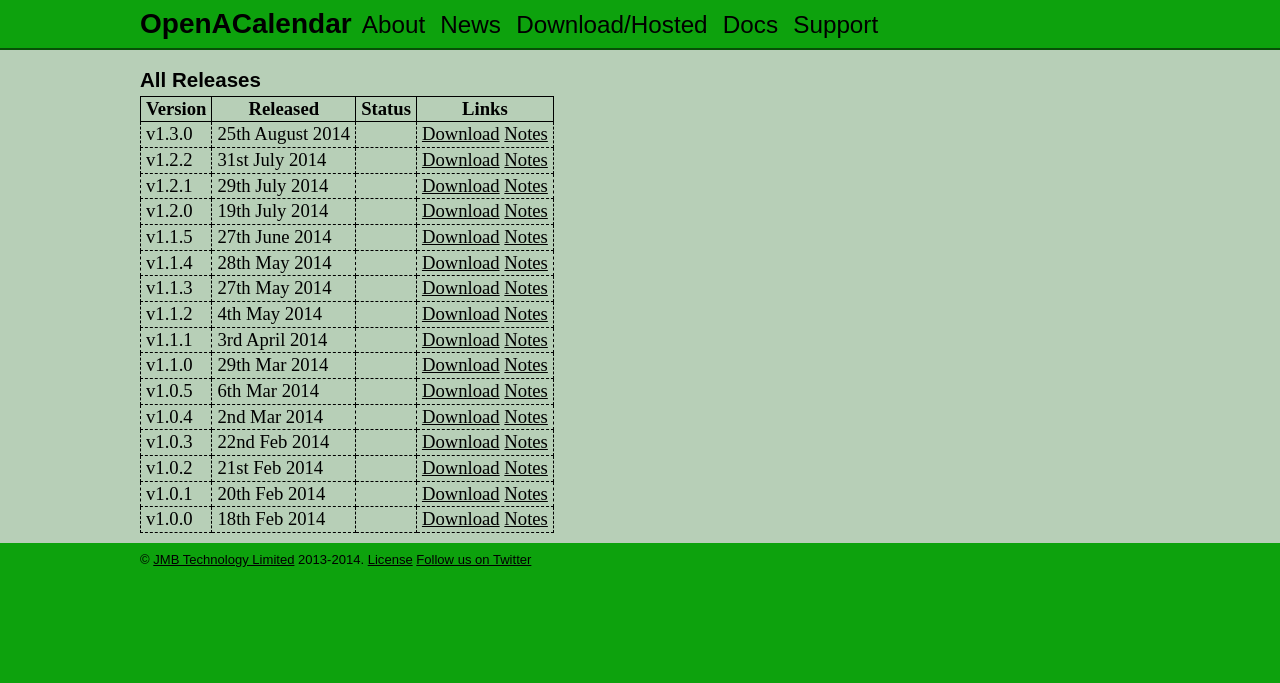
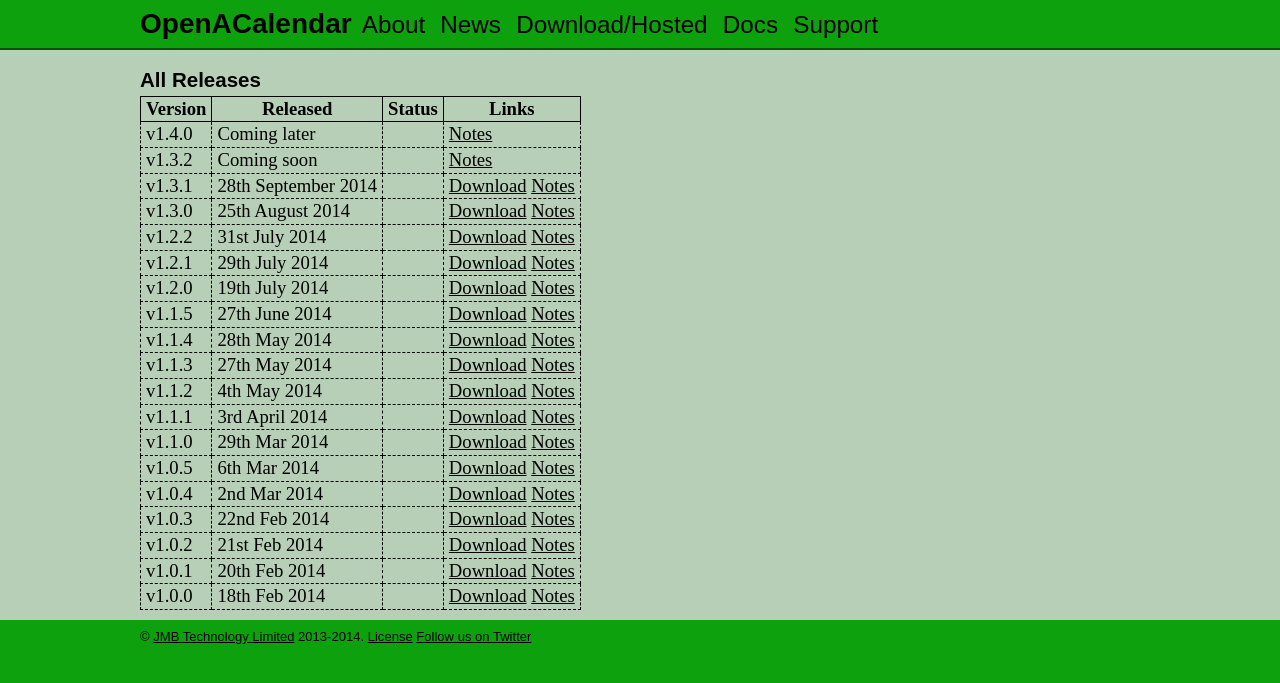
Before and after one commit to OpenACalendar/openacalendar.github.io, a Jekyll site: the page built from release/index.html, in a window 1280 px wide. Shown: the top 683 px of the page. Built offline with Jekyll 4.4.1, drawn with Linux system fonts in a browser that asks for light colours; Markdown is read by kramdown in place of the engine named in the settings; comment, search, counter and statistics services are not loaded.

Commit message:
Release 1.3.1

```diff
--- a/release/1.3.1.html
+++ b/release/1.3.1.html
@@ -3,7 +3,7 @@
 title: Release v1.3.1
 ---
 
-<h2>Release v1.3.1, xxth September 2014</h2>
+<h2>Release v1.3.1, 28th September 2014</h2>
 
 <p><a href="https://github.com/OpenACalendar/OpenACalendar-Web-Core/releases/tag/v1.3.1">Download</a></p>
 
--- a/release/1.4.0.html
+++ b/release/1.4.0.html
@@ -3,7 +3,7 @@
 title: Release v1.4.0
 ---
 
-<h2>Release v1.4.0, Due late 2014</h2>
+<h2>Release v1.4.0, Due early 2015</h2>
 
 <!-- <p><a href="https://github.com/OpenACalendar/OpenACalendar-Web-Core/releases/tag/v1.4.0">Download</a></p> -->
 
--- a/release/index.html
+++ b/release/index.html
@@ -8,6 +8,33 @@
 
 <table class="releases">
 	<tr><th>Version</th><th>Released</th><th>Status</th><th>Links</th></tr>
+	<tr>
+		<td>v1.4.0</td>
+		<td>Coming later</td>
+		<td></td>
+		<td>
+			<!-- a href="https://github.com/OpenACalendar/OpenACalendar-Web-Core/releases/tag/v1.4.0">Download</a -->
+			<a href="1.4.0.html">Notes</a>
+		</td>
+	</tr>
+	<tr>
+		<td>v1.3.2</td>
+		<td>Coming soon</td>
+		<td></td>
+		<td>
+			<!-- a href="https://github.com/OpenACalendar/OpenACalendar-Web-Core/releases/tag/v1.3.2">Download</a -->
+			<a href="1.3.2.html">Notes</a>
+		</td>
+	</tr>
+	<tr>
+		<td>v1.3.1</td>
+		<td>28th September 2014</td>
+		<td></td>
+		<td>
+			<a href="https://github.com/OpenACalendar/OpenACalendar-Web-Core/releases/tag/v1.3.1">Download</a>
+			<a href="1.3.1.html">Notes</a>
+		</td>
+	</tr>
 	<tr>
 		<td>v1.3.0</td>
 		<td>25th August 2014</td>
```
Also changed, not shown: _posts/2014-09-28-version-1-3-1.markdown (added, +12 -0 lines), download.html (+4 -4 lines), release/1.3.2.html (added, +12 -0 lines).
